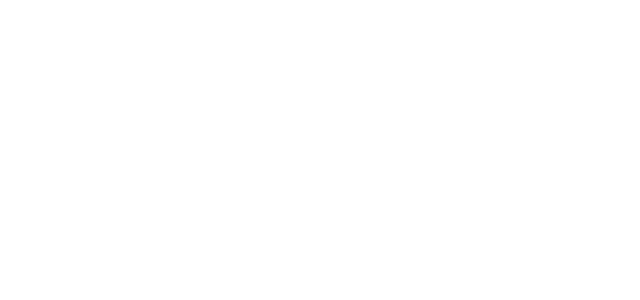
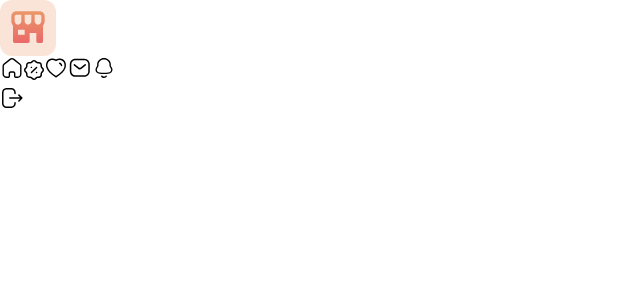
Before and after one commit to hasnaahpk-bot/Chefkitchen, a React (Vite) app: page /like in a window 1280 px wide. Before the commit this address had no page. Shown: the top 300 px of the page, without its empty margins (0-640 px from the left). Built offline with nearby package versions, Linux system fonts and the light colour scheme.

Commit message:
fifth update

```diff
--- a/src/App.jsx
+++ b/src/App.jsx
@@ -2,6 +2,10 @@ import React from 'react'
 import Landingpg from './components/Landingpg'
 import Home from './components/Home'
 import { Route, Routes } from 'react-router-dom'
+import Offer from './components/Offer'
+import Wishlist from './components/Wishlist'
+import  Mail  from './components/Mail'
+import Notify from './components/Notify'
 
 const App = () => {
   return (
@@ -9,6 +13,11 @@ const App = () => {
       <Routes>
         <Route path="/" element={<Landingpg />} />
         <Route path="/home" element={<Home />} />
+        <Route path="/offer" element={<Offer />} />
+        <Route path="/like" element={<Wishlist />} />
+        <Route path="/mail" element={<Mail />} />
+        <Route path="/notify" element={<Notify />} />
+
       </Routes>
     </div>
   )
--- a/src/components/Home.jsx
+++ b/src/components/Home.jsx
@@ -319,7 +319,7 @@ const handleDecrease = (item) => {
     overflow-x-auto no-scrollbar
     sm:flex-wrap sm:overflow-visible
     border-b border-[#393C49]
-    py-2 px-2 whitespace-nowrap
+     px-2 whitespace-nowrap
   "
                   >
                     {[
@@ -342,7 +342,7 @@ const handleDecrease = (item) => {
         after:content-['']
         after:absolute
         after:left-0
-        after:-bottom-[1px]
+        after:-bottom-[2px]
         after:h-[3px]
         after:w-full
         after:rounded-full
--- /dev/null
+++ b/src/components/Mail.jsx
@@ -0,0 +1,12 @@
+import  Sidebar  from './Sidebar'
+import React from 'react'
+
+const Mail = () => {
+  return (
+    <div className='bg-slate-900'>
+      <Sidebar/>
+    </div>
+  )
+}
+
+export default Mail
--- /dev/null
+++ b/src/components/Notify.jsx
@@ -0,0 +1,12 @@
+import  Sidebar  from './Sidebar'
+import React from 'react'
+
+const Notify = () => {
+  return (
+    <div className='bg-slate-900'>
+      <Sidebar/>
+    </div>
+  )
+}
+
+export default Notify
--- /dev/null
+++ b/src/components/Offer.jsx
@@ -0,0 +1,12 @@
+import  Sidebar  from './Sidebar'
+import React from 'react'
+
+const Offer = () => {
+  return (
+    <div className='bg-slate-900'>
+      <Sidebar/>
+    </div>
+  )
+}
+
+export default Offer
--- a/src/components/OrderItem.jsx
+++ b/src/components/OrderItem.jsx
@@ -1,31 +1,72 @@
 import Trash from "../assets/trash.svg";
 
-const OrderItem = ({ item, onRemove, onNoteChange, onIncrease, onDecrease, }) => {
+const OrderItem = ({
+  item,
+  onRemove,
+  onNoteChange,
+  onIncrease,
+  onDecrease,
+}) => {
   return (
-    <div className="grid grid-cols-[1fr_48px_64px] gap-3 w-full min-w-0 sm:grid-cols-[1fr_56px_72px]">
+    <div className="w-full space-y-2">
+      {/* ROW */}
+      <div className="grid grid-cols-[1fr_96px_72px] gap-3 items-start">
         {/* ITEM */}
-      <div className="flex gap-3 min-w-0">
+        <div className="flex gap-3 min-w-0 py-2">
           <img
             src={item.img}
             alt={item.title}
-          className="w-10 h-10 sm:w-11 sm:h-11 rounded-full object-cover "
+            className="w-10 h-10 rounded-full object-cover"
           />
 
-        <div className="flex-1 min-w-0">
-          <p className="text-sm sm:text-[15px] font-medium text-white truncate">
+          <div className="min-w-0">
+            <p className="text-sm font-medium text-white truncate">
               {item.title}
             </p>
+            <p className="text-xs text-green-400">$25.00</p>
+          </div>
+        </div>
 
-          <p className="text-xs text-green-400 py-1">
-            $25.00
-          </p>
+        {/* QTY (perfectly under heading) */}
+        <div className="flex flex-col items-center gap-1 pl-12 py-2">
 
+          <div className="flex items-center gap-1">
+            <button
+              onClick={() => onDecrease(item)}
+              className="w-7 h-7 bg-[#2a2a3a] text-white rounded-md"
+            >
+              −
+            </button>
+
+            <div className="w-7 h-7 bg-[#2a2a3a] rounded-md flex items-center justify-center text-sm text-white">
+              {item.quantity}
+            </div>
+
+            <button
+              onClick={() => onIncrease(item)}
+              className="w-7 h-7 bg-[#2a2a3a] text-white rounded-md"
+            >
+              +
+            </button>
+          </div>
+        </div>
+
+        {/* PRICE (perfectly under heading) */}
+        <div className="flex flex-col items-end gap-1 py-2">
+          <span className="text-sm text-white">
+            {(item.price * item.quantity).toFixed(2)}
+          </span>
+        </div>
+      </div>
+
+      {/* NOTE + DELETE */}
+      <div className="flex items-center gap-2">
         <input
           value={item.note || ""}
           onChange={(e) => onNoteChange(item, e.target.value)}
           placeholder="Add note.."
           className="
-              w-full mt-2
+            flex-1
             bg-[#1f2430]
             border border-white/10
             rounded-md
@@ -36,41 +77,10 @@ const OrderItem = ({ item, onRemove, onNoteChange, onIncrease, onDecrease, }) =>
             focus:ring-1 focus:ring-orange-500/50
           "
         />
-        </div>
-      </div>
-
-      {/* QTY */}
-
-      <div className="flex flex-row items-center gap-1 pt-1 ">
-
-         <button
-          onClick={() => onDecrease(item)}
-          className="w-8 h-7 sm:w-8 sm:h-7 bg-[#2a2a3a] text-white rounded-md text-sm"
-        >
-          −
-        </button>
-
-        <div className="w-8 h-7 sm:w-8 sm:h-7 bg-[#2a2a3a] rounded-md flex items-center justify-center text-sm text-white">
-          {item.quantity}
-        </div>
-
-         <button
-          onClick={() => onIncrease(item)}
-          className="w-8 h-7 sm:w-8 sm:h-7 bg-[#2a2a3a] text-white rounded-md text-sm"
-        >
-          +
-        </button>
-      </div>
-
-      {/* PRICE + DELETE */}
-      <div className="flex flex-col items-end gap-3 justify-start pt-1 gap-y-6">
-        <span className="text-sm sm:text-[15px] text-white">
-          {(item.price * item.quantity).toFixed(2)}
-        </span>
 
         <button
           onClick={() => onRemove(item)}
-          className="w-8 h-8 sm:w-9 sm:h-9 border border-orange-500 rounded-md flex items-center justify-center"
+          className="w-9 h-9 border border-orange-500 rounded-md flex items-center justify-center"
         >
           <img src={Trash} alt="delete" className="w-4 h-4" />
         </button>
--- a/src/components/Sidebar.jsx
+++ b/src/components/Sidebar.jsx
@@ -8,16 +8,19 @@ import LikeIcon from "../assets/like.svg?react";
 import MaleIcon from "../assets/male.svg?react";
 import NotifyIcon from "../assets/notify.svg?react";
 import ExitIcon from "../assets/exit.svg?react";
+import { path } from "framer-motion/client";
+import { useLocation, useNavigate } from "react-router-dom";
 
 const Sidebar = () => {
-  const [active, setActive] = useState(0);
+  const navigate = useNavigate();
+  const location = useLocation();
 
   const items = [
-    { Icon: HomeIcon, alt: "Home" },
-    { Icon: OfferIcon, alt: "Offers" },
-    { Icon: LikeIcon, alt: "Likes" },
-    { Icon: MaleIcon, alt: "Profile" },
-    { Icon: NotifyIcon, alt: "Notifications" },
+    { Icon: HomeIcon, alt: "Home", path:"/home" },
+    { Icon: OfferIcon, alt: "Offers", path:"/offer" },
+    { Icon: LikeIcon, alt: "Likes", path:"/like" },
+    { Icon: MaleIcon, alt: "Profile", path:"/mail" },
+    { Icon: NotifyIcon, alt: "Notifications", path:"/notify" },
   ];
 
   return (
@@ -28,14 +31,16 @@ const Sidebar = () => {
 
       {/* ICONS */}
       <div className="flex flex-col gap-6 py-4">
-        {items.map((item, i) => (
+        {items.map((item, i) => {
+          const isActive = location.pathname === item.path;
+          return(
           <button
             key={i}
-            onClick={() => setActive(i)}
-            className="relative w-12 h-12 flex items-center justify-center"
+             onClick={() => navigate(item.path)}
+             className="relative w-12 h-12 flex items-center justify-center"
           >
             {/* ACTIVE CURVE */}
-            {active === i && (
+            {isActive && (
               <>
                 {/* top */}
                 <div className="absolute top-[-50%] -right-3 w-3 h-5 bg-slate-900" />
@@ -54,7 +59,7 @@ const Sidebar = () => {
             <div
               className={`relative z-10 p-2 rounded-md transition-all duration-300
                 ${
-                  active === i
+                  isActive
                     ? "bg-[#FF9F43] shadow-[0_0_18px_rgba(249,115,22,0.75)]"
                     : "bg-transparent hover:shadow-[0_0_16px_rgba(255,159,67,0.55)]"
                 }`}
@@ -62,18 +67,19 @@ const Sidebar = () => {
               <item.Icon
                 className={`w-5 h-5 transition-all duration-300
                   ${
-                    active === i
+                    isActive
                       ? "text-white"
                       : "text-[#FF9F43]"
                   }`}
               />
             </div>
           </button>
-        ))}
+          );
+})}
       </div>
 
       {/* LOGOUT */}
-      <button className="mt-auto w-12 h-12 flex items-center justify-center rounded-xl hover:bg-white/5">
+      <button onClick={()=> navigate("/")} className="mt-auto w-12 h-12 flex items-center justify-center rounded-xl hover:bg-white/5">
         <ExitIcon className="w-5 h-5 text-[#FF9F43]" />
       </button>
     </aside>
--- /dev/null
+++ b/src/components/Wishlist.jsx
@@ -0,0 +1,12 @@
+import  Sidebar  from './Sidebar'
+import React from 'react'
+
+const Wishlist = () => {
+  return (
+    <div className='bg-slate-900'>
+      <Sidebar/>
+    </div>
+  )
+}
+
+export default Wishlist
```
Lines whose indentation alone changed are shown as unchanged.
